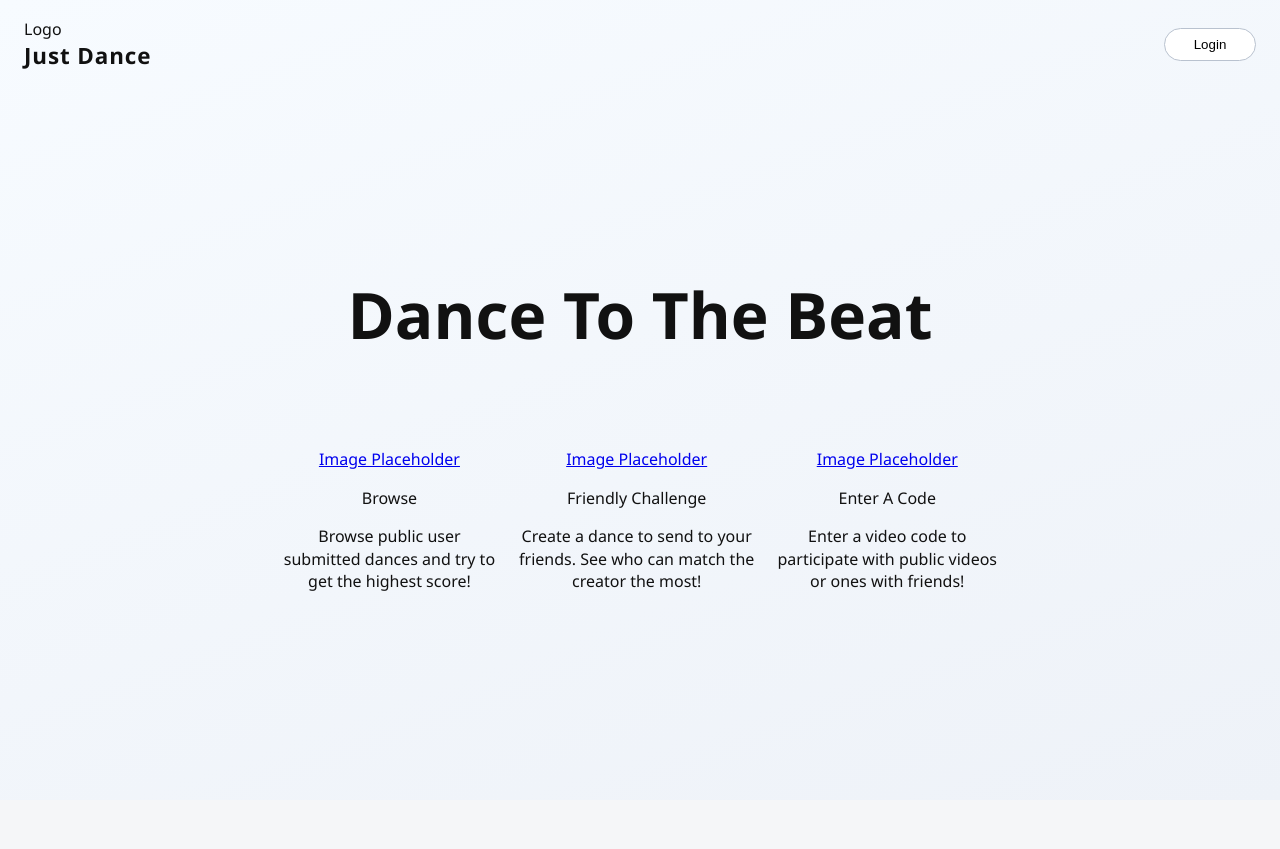
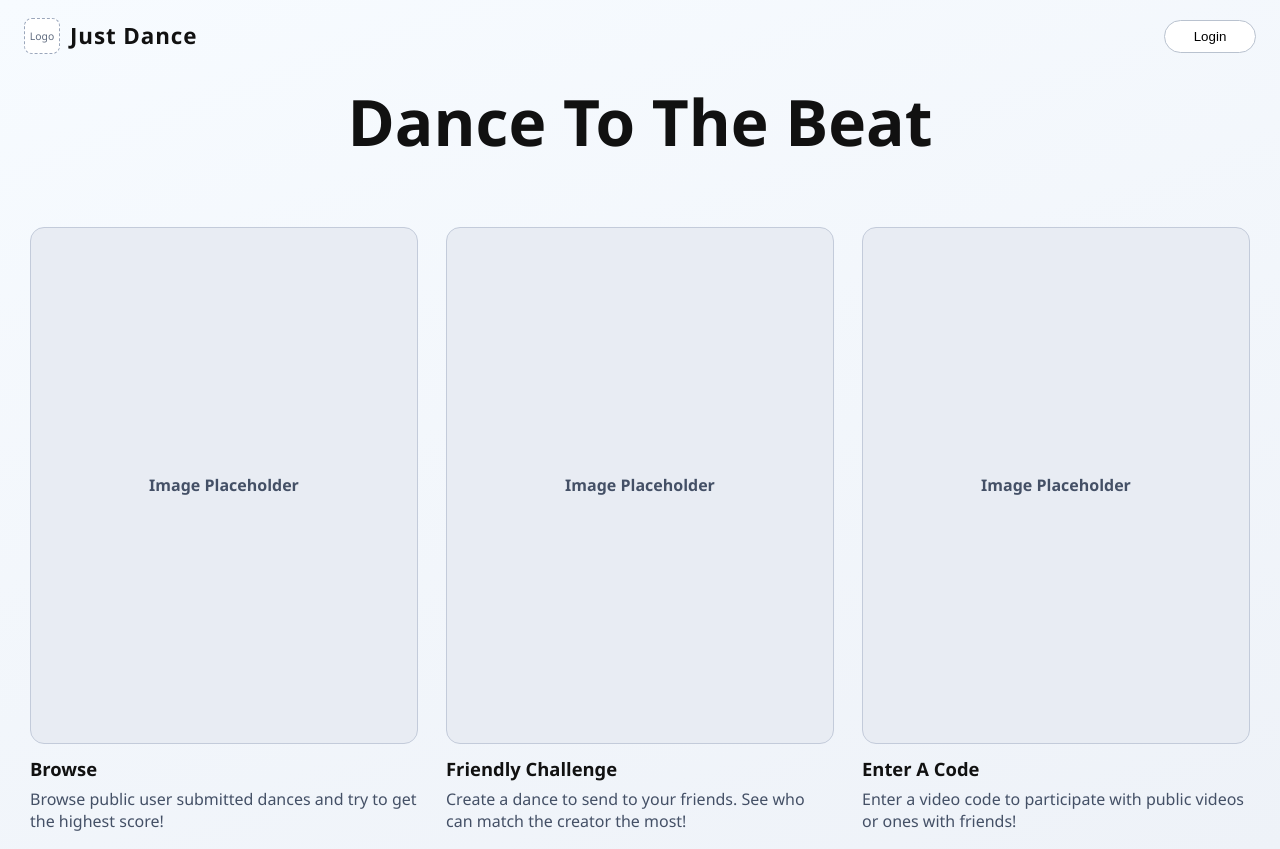
Before and after one commit to anmol-thapa/browser-boogie, a React (Vite) app in the folder frontend/: page / in a window 1280 px wide. Before the commit the page ends 800 px from the top, so only its background shows below. Built offline with nearby package versions, Linux system fonts and the light colour scheme.

Commit message:
Added large vertical buttons to landing page

```diff
--- a/frontend/src/pages/homepage.css
+++ b/frontend/src/pages/homepage.css
@@ -11,6 +11,24 @@
   align-items: center;
   justify-content: space-between;
   padding: 18px 24px;
+}
+
+.home-brand-wrap {
+  display: flex;
+  align-items: center;
+  gap: 10px;
+}
+
+.home-logo-slot {
+  width: 36px;
+  height: 36px;
+  border: 1px dashed #9aa6bb;
+  border-radius: 8px;
+  display: grid;
+  place-items: center;
+  font-size: 0.65rem;
+  color: #5f6b7f;
+  background: #ffffff;
 }
 
 .home-brand {
@@ -38,7 +56,7 @@
 }
 
 .home-title {
-  margin: 0 0 100px 0;
+  margin: 0 0 72px 0;
   font-size: clamp(2rem, 6vw, 4rem);
   line-height: 1.05;
 }
@@ -46,19 +64,49 @@
 .home-actions {
   display: flex;
   flex-direction: row;
+  align-items: flex-start;
   justify-content: center;
-  gap: 12px;
-  width: min(720px, 100%);
+  gap: 28px;
+  width: min(1300px, 100%);
+  flex-wrap: wrap;
 }
 
-.home-action-btn {
-  width: 160px;
-  height: 160px;
+.home-action-card {
+  width: 388px;
+  text-align: left;
+}
+
+.home-image-btn {
+  width: 388px;
+  height: 517px;
   border: 1px solid #c3cbda;
   border-radius: 14px;
-  background: #ffffff;
-  padding: 14px 16px;
+  background: #e8ecf3;
+  color: #445066;
   font-size: 1rem;
+  font-weight: 600;
+  display: grid;
+  place-items: center;
+  text-decoration: none;
+}
+
+.home-action-title {
+  margin: 12px 0 6px 0;
+  font-size: 1.15rem;
+  font-weight: 700;
+}
+
+.home-action-subtext {
+  margin: 0;
+  color: #445066;
+  line-height: 1.4;
+}
+
+@media (max-width: 1280px) {
+  .home-image-btn,
+  .home-action-card {
+    width: min(388px, 90vw);
+  }
 }
 
 @media (max-width: 640px) {
@@ -66,4 +114,12 @@
     flex-direction: column;
     align-items: center;
   }
+
+  .home-image-btn {
+    height: 420px;
+  }
+
+  .home-action-card {
+    text-align: center;
+  }
 }
```
